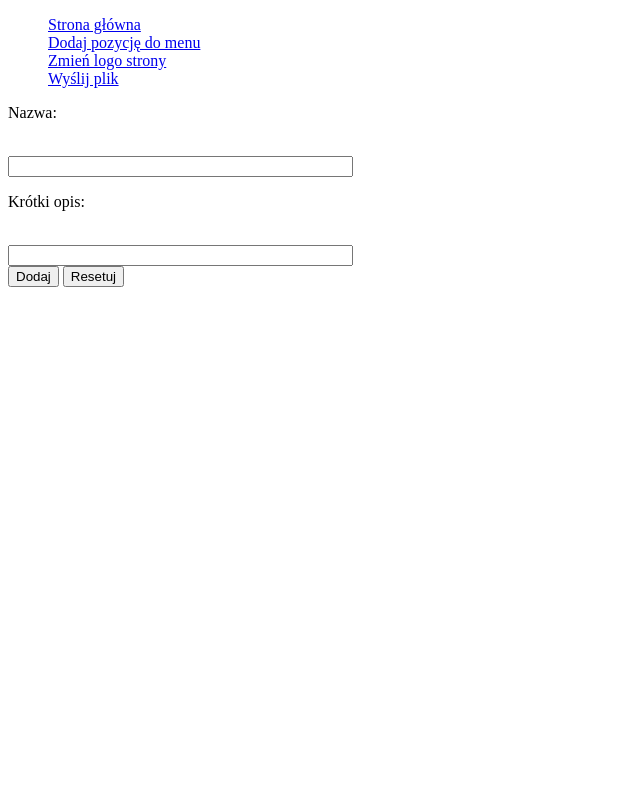
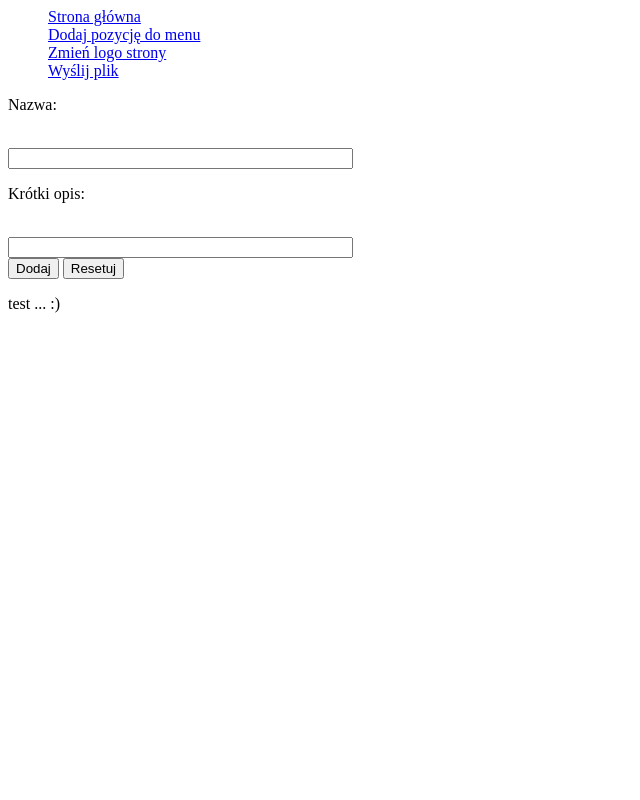
Before and after one commit to ArturKos/Pierwsze-repo, a PHP site: page /index.php?id=dodaj_pozycje in a window 1280 px wide. Shown: the whole page, without its empty margins (0-640 px from the left). Run offline with PHP 8.4, Linux system fonts and the light colour scheme; data that the repository does not hold is empty; some libraries are stand-ins or nearby versions.

Commit message:
drugi komit

```diff
--- a/index.php
+++ b/index.php
@@ -1,4 +1,4 @@
-<!DOCTYPE HTML>
+
 <html lang="pl">
 <?php
 			error_reporting(E_ALL ^ E_ALL);
@@ -397,3 +397,4 @@ if ($_POST['dodajpodmenu']) {
 
 </body>
 </html>
+test ... :)
```
